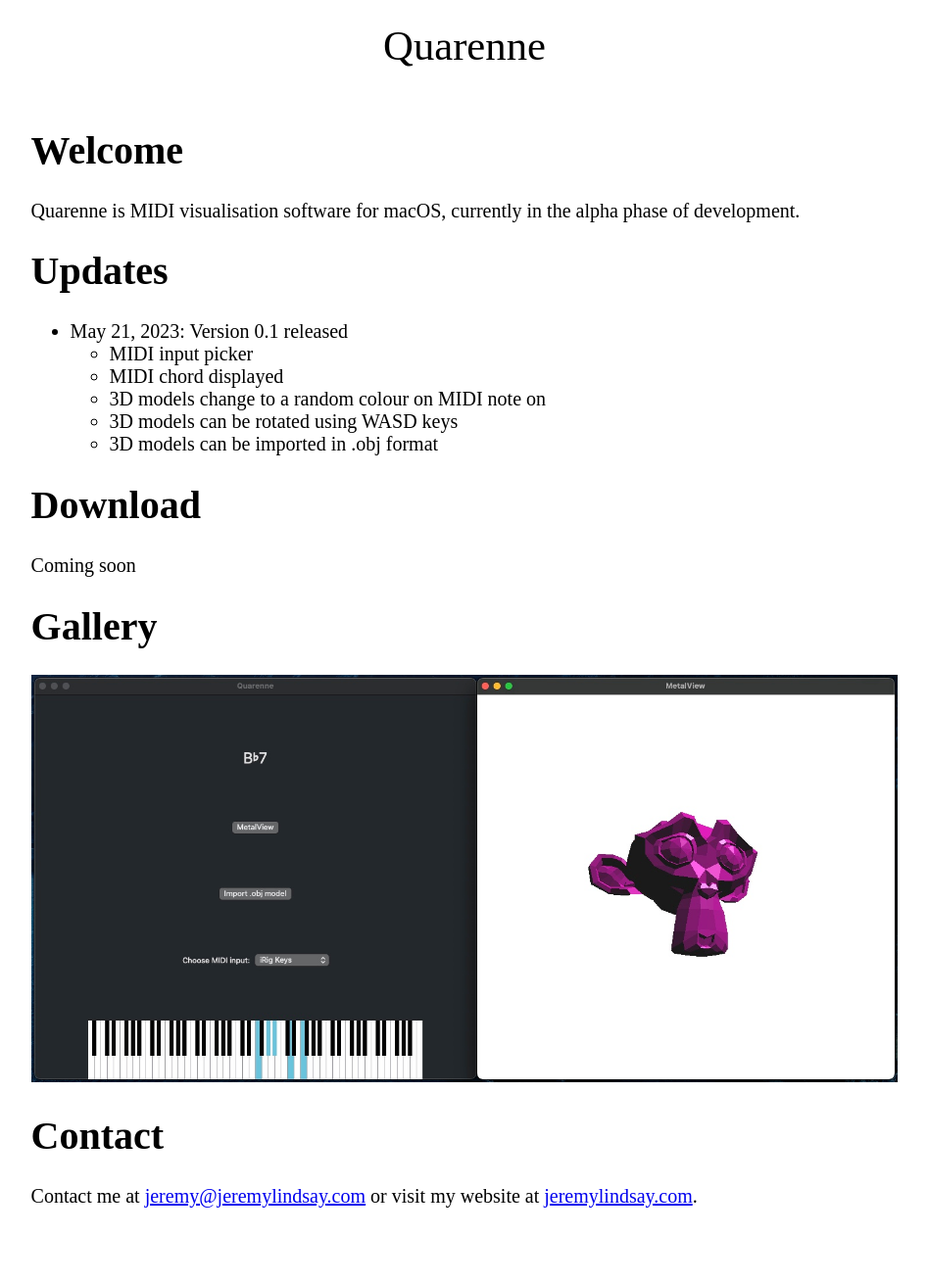
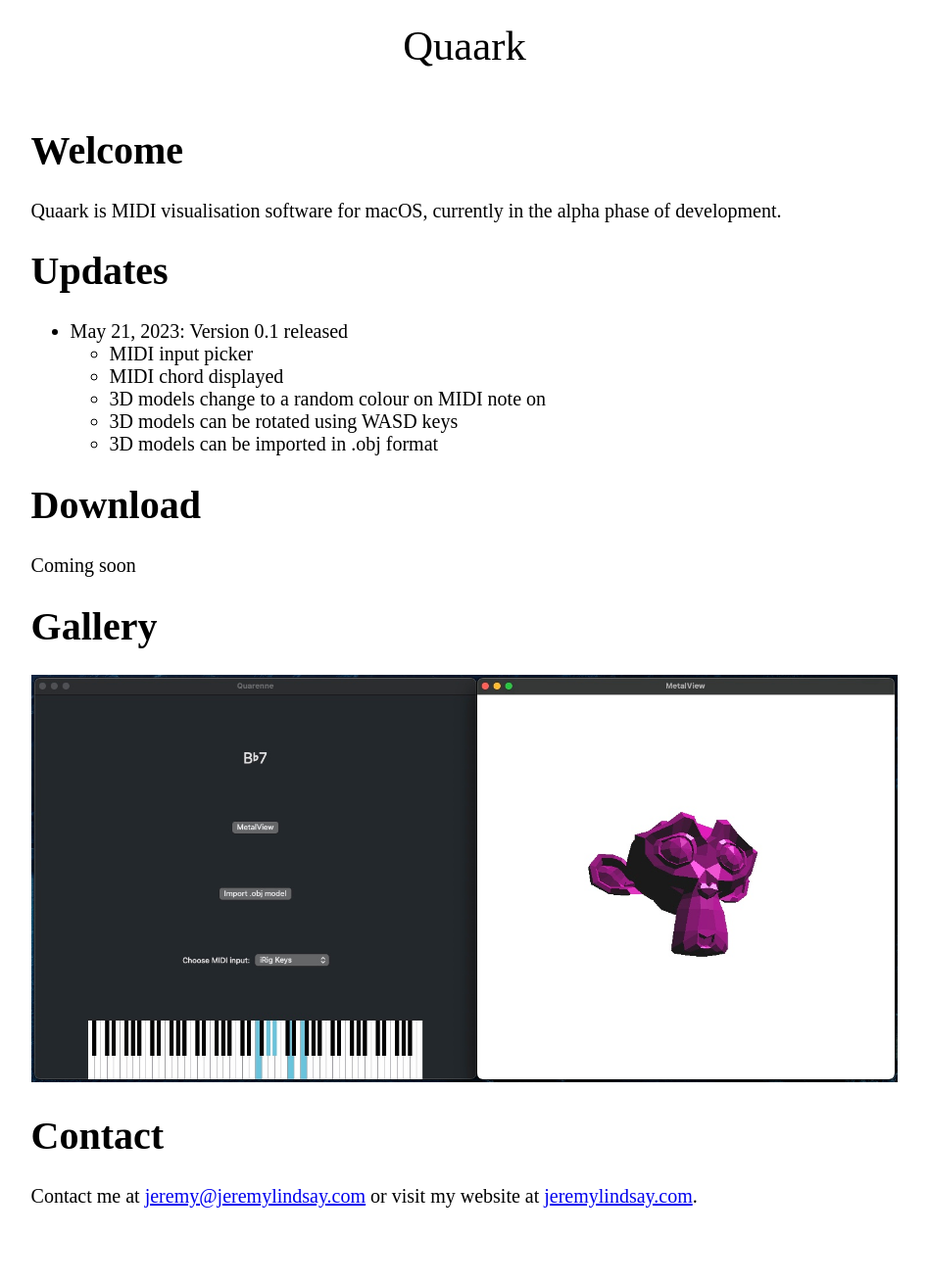
Before and after one commit to jnlindsay/quaark-website, a Jekyll site: the page built from index.html, in a window 1280 px wide. Shown: the whole page at 98% size, without its empty margins (166-1113 px from the left). Built offline with Jekyll 4.4.1, drawn with Linux system fonts in a browser that asks for light colours.

Commit message:
changed name to quaark

```diff
--- a/_includes/navigation.html
+++ b/_includes/navigation.html
@@ -1,5 +1,5 @@
 <nav>
   <div id="navigation" class="centred">
-    Quarenne
+    Quaark
   </div>
 </nav>
--- a/index.html
+++ b/index.html
@@ -1,6 +1,6 @@
 ---
 layout: default
-title: Quarenne
+title: Quaark
 ---
 
 <h1>
@@ -8,7 +8,7 @@ title: Quarenne
 </h1>
 
 <p>
-  Quarenne is MIDI visualisation software for macOS, currently in the alpha phase of development.
+  Quaark is MIDI visualisation software for macOS, currently in the alpha phase of development.
 </p>
 
 <h1>
```
Also changed, not shown: 2 other files.
